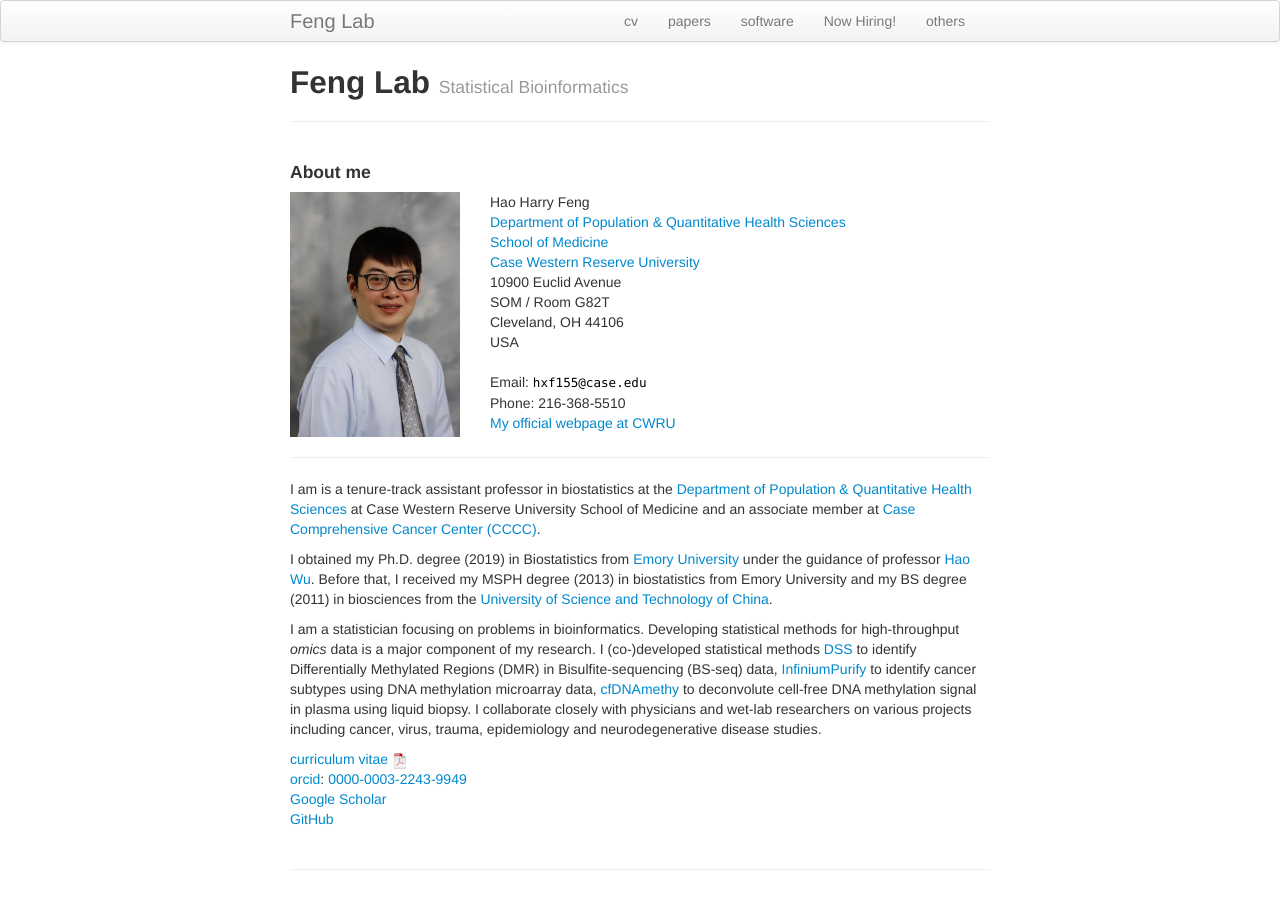
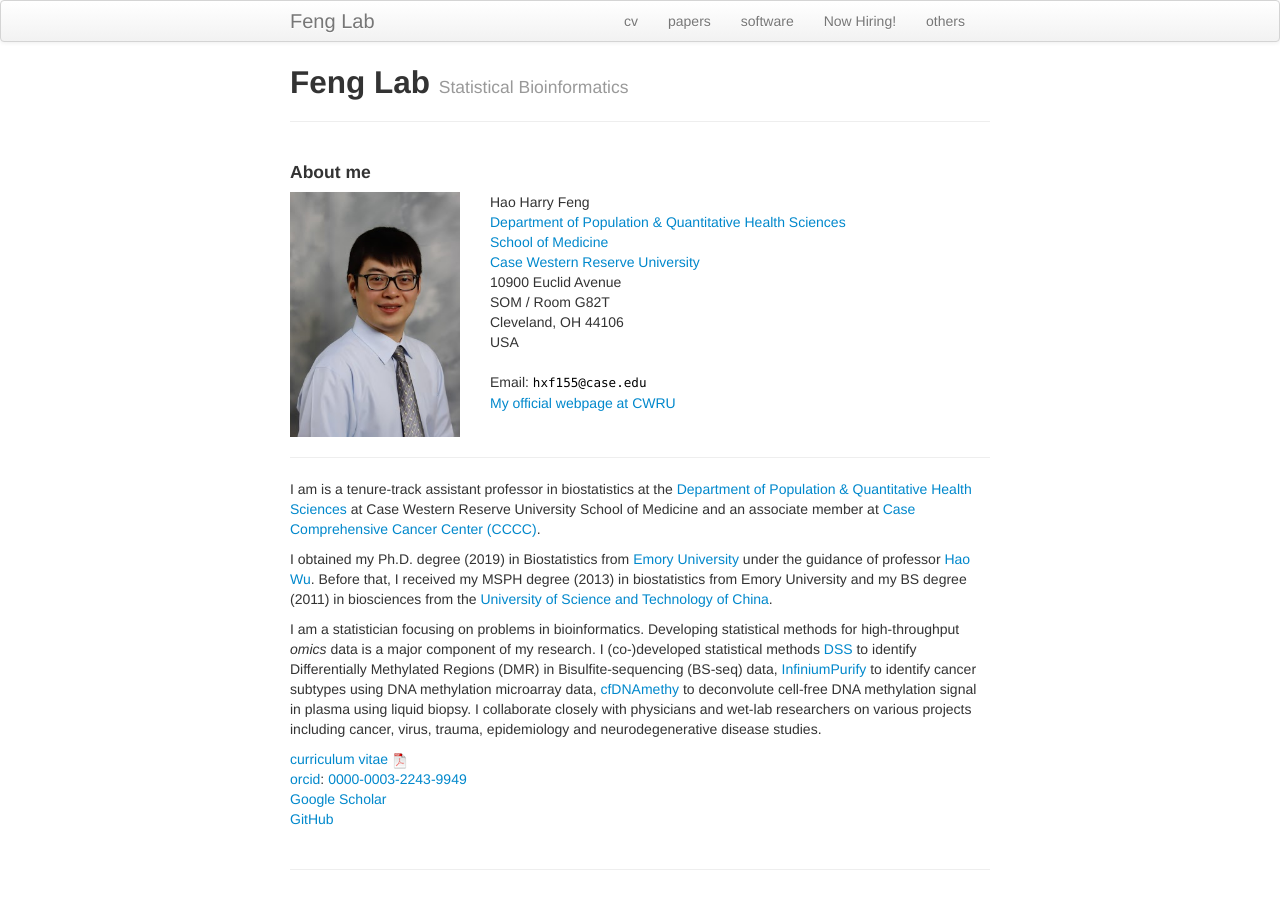
Before and after one commit to haoharryfeng/testpage4, a Jekyll site: the page built from index.md, in a window 1280 px wide. Built offline with Jekyll 4.4.1, drawn with Linux system fonts in a browser that asks for light colours.

Commit message:
Update index.md

```diff
--- a/index.md
+++ b/index.md
@@ -33,7 +33,6 @@ description: Statistical Bioinformatics
 
             <div id="hide_email">
             Email: <code>hxf155@case.edu</code><br/>
-            Phone: 216-368-5510<br/>
              <a href="http://epbiwww.case.edu/haofeng-phd/">My official webpage at CWRU</a><br/>
 
         </div>
```
